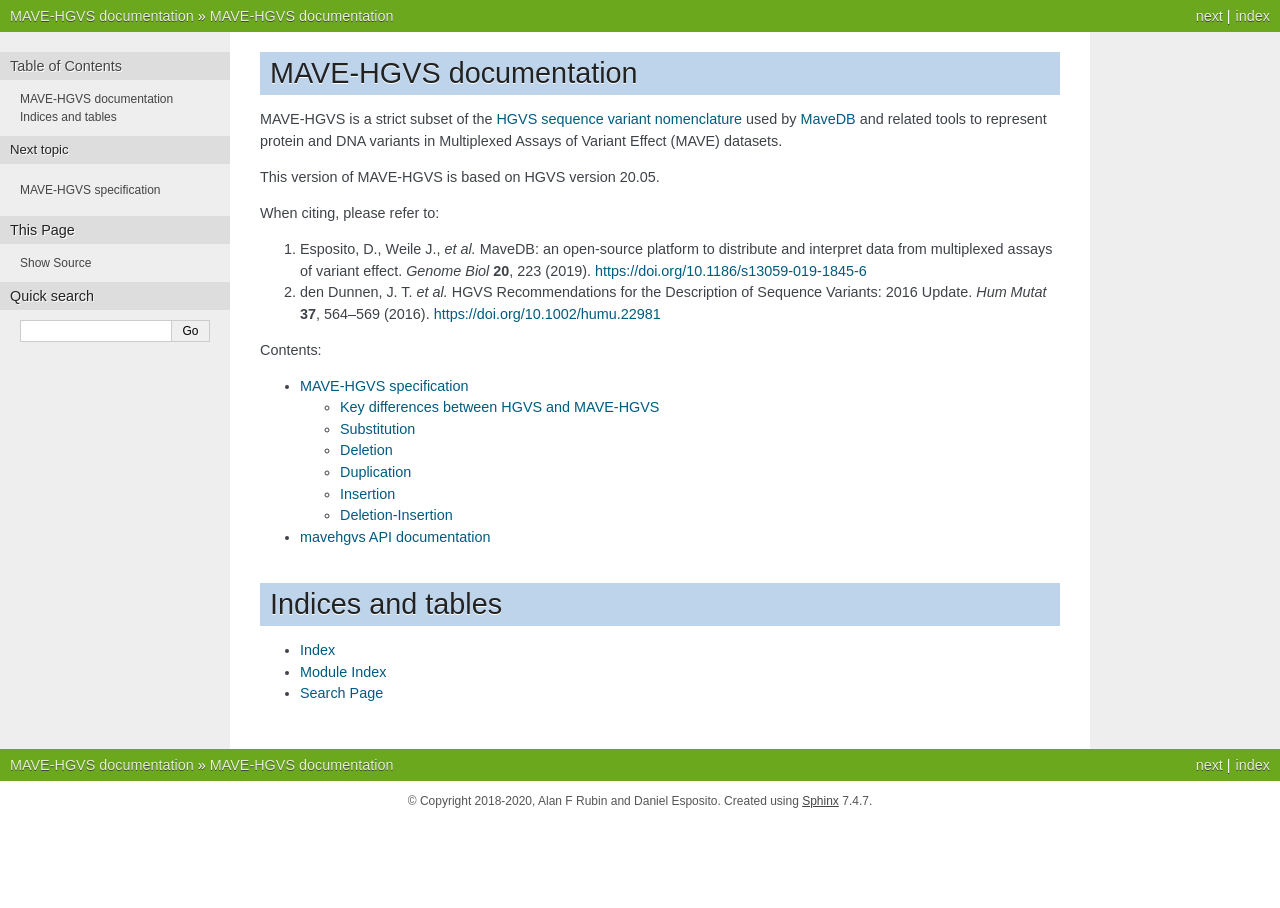
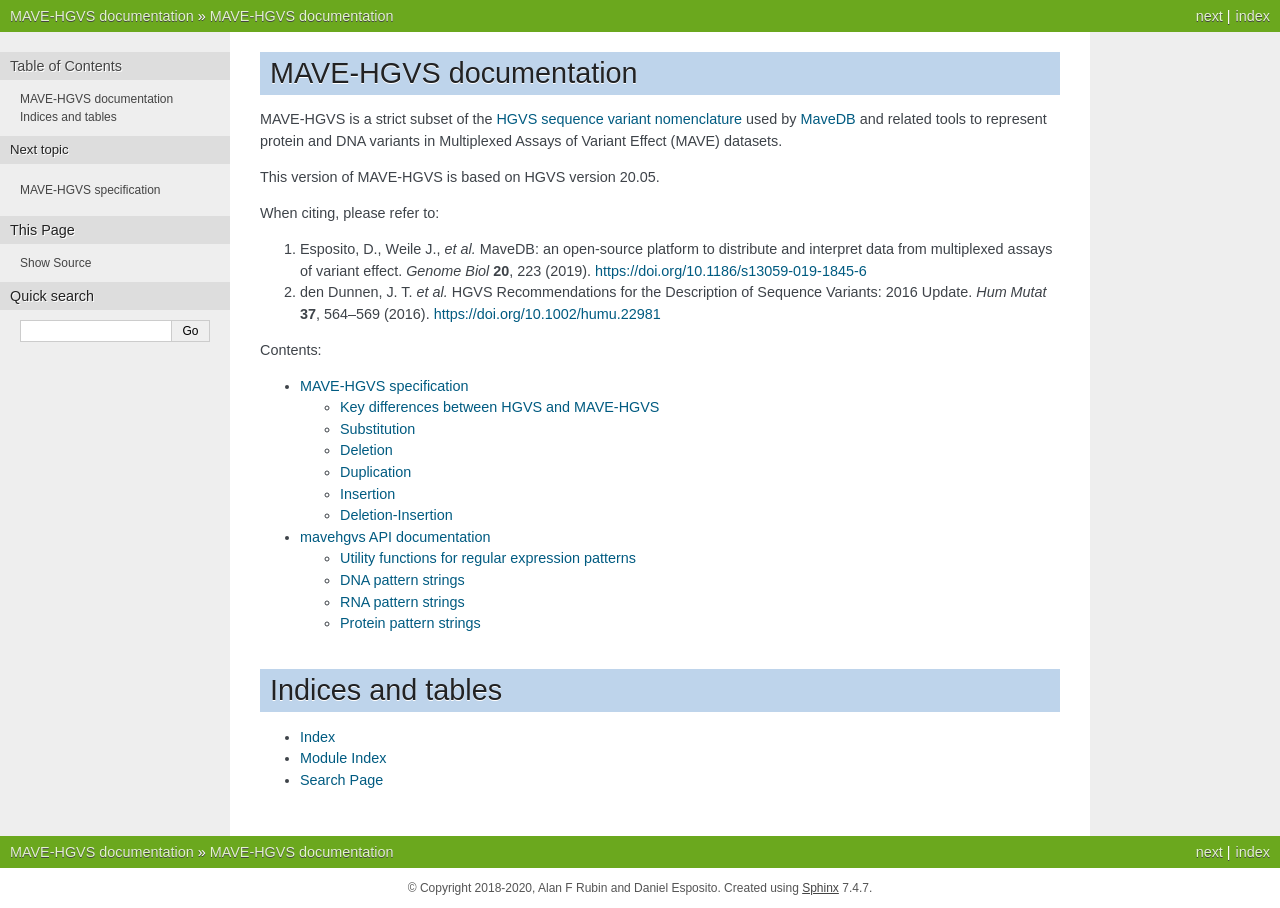
Before and after one commit to VariantEffect/mavehgvs, a Sphinx documentation site: the page built from docs/index.rst, in a window 1280 px wide. Built offline with Sphinx 7.4.7, drawn with Linux system fonts in a browser that asks for light colours.

Commit message:
module rename

```diff
--- a/docs/api.rst
+++ b/docs/api.rst
@@ -3,14 +3,26 @@
 mavehgvs API documentation
 ==========================
 
-.. automodule:: hgvsp
+Utility functions for regular expression patterns
+-------------------------------------------------
+
+.. automodule:: mavehgvs.patterns.util
    :members:
 
-.. automodule:: hgvsp.dna
+DNA pattern strings
+-------------------
+
+.. automodule:: mavehgvs.patterns.dna
    :members:
 
-.. automodule:: hgvsp.rna
+RNA pattern strings
+-------------------
+
+.. automodule:: mavehgvs.patterns.rna
    :members:
 
-.. automodule:: hgvsp.protein
+Protein pattern strings
+-----------------------
+
+.. automodule:: mavehgvs.patterns.protein
    :members:
```
